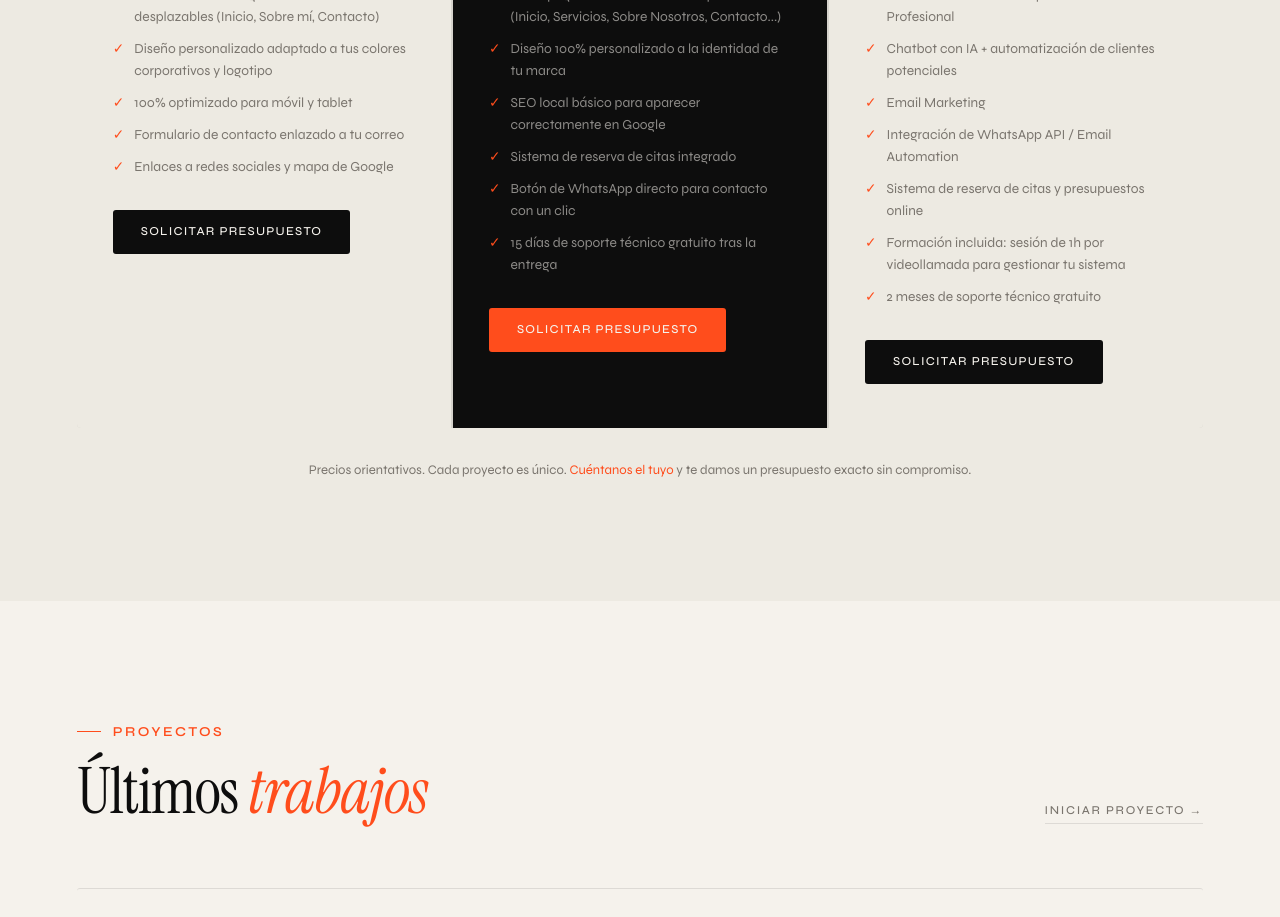
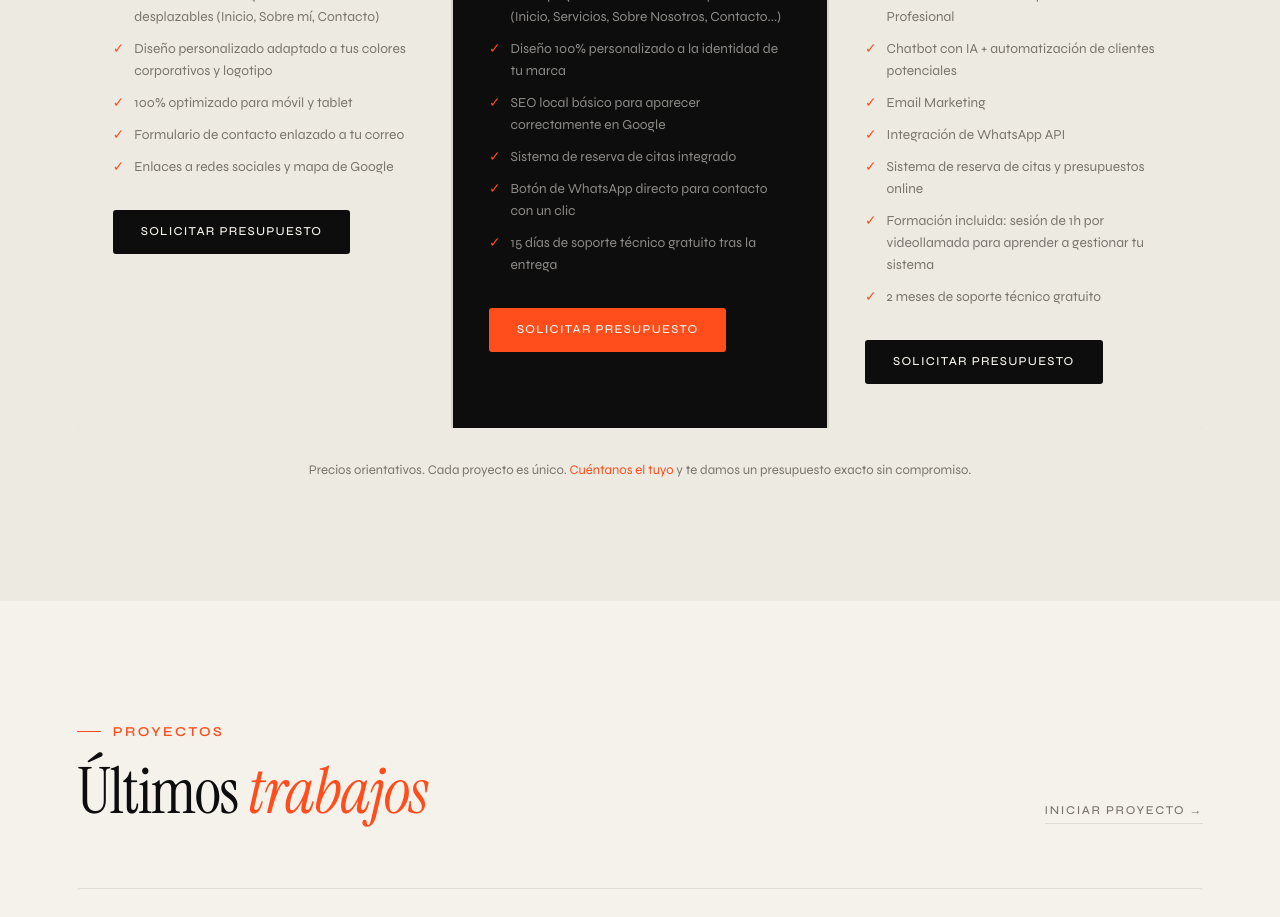
Before and after one commit to danielzhrod/elevon, a Next.js app: page / in a window 1280 px wide. Shown: the part 2380-3297 px from the top of the page. Built offline with nearby package versions, Linux system fonts and the light colour scheme; no server answers.

Commit message:
Plan 3: quitar email automation, mejorar texto videollamada

```diff
--- a/components/Precios.jsx
+++ b/components/Precios.jsx
@@ -40,9 +40,9 @@ export default function Precios() {
         'Todo lo incluido en el Paquete Web Profesional',
         'Chatbot con IA + automatización de clientes potenciales',
         'Email Marketing',
-        'Integración de WhatsApp API / Email Automation',
+        'Integración de WhatsApp API',
         'Sistema de reserva de citas y presupuestos online',
-        'Formación incluida: sesión de 1h por videollamada para gestionar tu sistema',
+        'Formación incluida: sesión de 1h por videollamada para aprender a gestionar tu sistema',
         '2 meses de soporte técnico gratuito',
       ],
       cta: 'Solicitar presupuesto',
```
